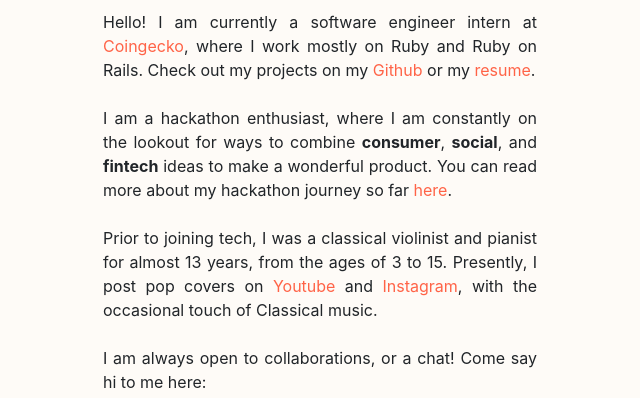
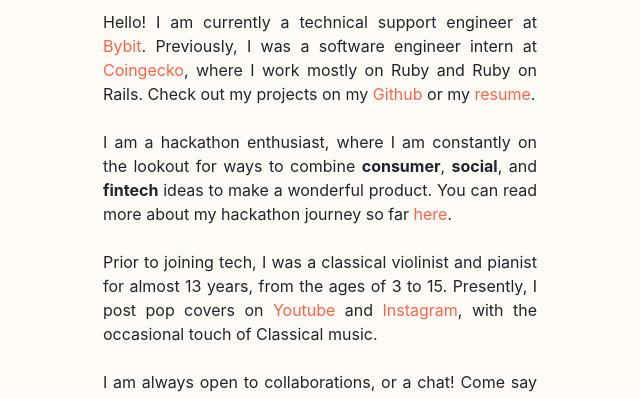
Before and after one commit to lostviolinist/lostviolinist.github.io, a plain HTML site: page index.html in a window 1280 px wide. Shown: the part 384-782 px from the top of the page, without its empty margins (320-960 px from the left). Drawn offline with nearby package versions, Linux system fonts and the light colour scheme.

Commit message:
update work history

```diff
--- a/index.html
+++ b/index.html
@@ -23,7 +23,7 @@
             <div class="p-2 link"><a href="https://twitter.com/henloitsjoyce" target="_blank"><i class="fa fa-twitter fa-2x" aria-hidden="true"></i></a></div>
             <div class="p-2 link"><a href="https://medium.com/@lostviolinist" target="_blank"><i class="fa fa-medium fa-2x" aria-hidden="true"></i></a></div>
         </div>
-        <p>Hello! I am currently a software engineer intern at <span><a href="https://www.coingecko.com/en" target="_blank">Coingecko</a></span>, where I work mostly on Ruby and Ruby on Rails. Check out my projects on my <span><a href="https://github.com/lostviolinist" target="_blank">Github</a></span> or my <span><a href="./Resume_Joyce_Lee_Rui_Jing.pdf" target="_blank">resume</a></span>. <br><br>
+        <p>Hello! I am currently a technical support engineer at <span><a href="https://www.bybit.com" target="_blank">Bybit</a></span>. Previously, I was a software engineer intern at <span><a href="https://www.coingecko.com/en" target="_blank">Coingecko</a></span>, where I work mostly on Ruby and Ruby on Rails. Check out my projects on my <span><a href="https://github.com/lostviolinist" target="_blank">Github</a></span> or my <span><a href="./Resume_Joyce_Lee_Rui_Jing.pdf" target="_blank">resume</a></span>. <br><br>
             I am a hackathon enthusiast, where I am constantly on the lookout for ways to combine <span class="impt">consumer</span>, <span class="impt">social</span>, and <span class="impt">fintech</span> ideas to make a wonderful product. You can read more about my hackathon journey so far <span><a href="https://medium.com/@lostviolinist/winning-and-losing-heres-what-i-learnt-from-hackathons-and-startup-competitions-ed328641c52d?sk=437a980bd9ea6eece18f12e8c51986f9" target="_blank">here</a></span>. <br><br>
             Prior to joining tech, I was a classical violinist and pianist for almost 13 years, from the ages of 3 to 15. Presently, I post pop covers on <span><a href="https://www.youtube.com/channel/UC5vqpc6PKVM51dYzdun12Ew" target="_blank">Youtube</a></span> and <span><a href="https://www.instagram.com/lyfeofjoyce/" target="_blank">Instagram</a></span>, with the occasional touch of Classical music. <br><br>
             I am always open to collaborations, or a chat! Come say hi to me here: <br>
```
